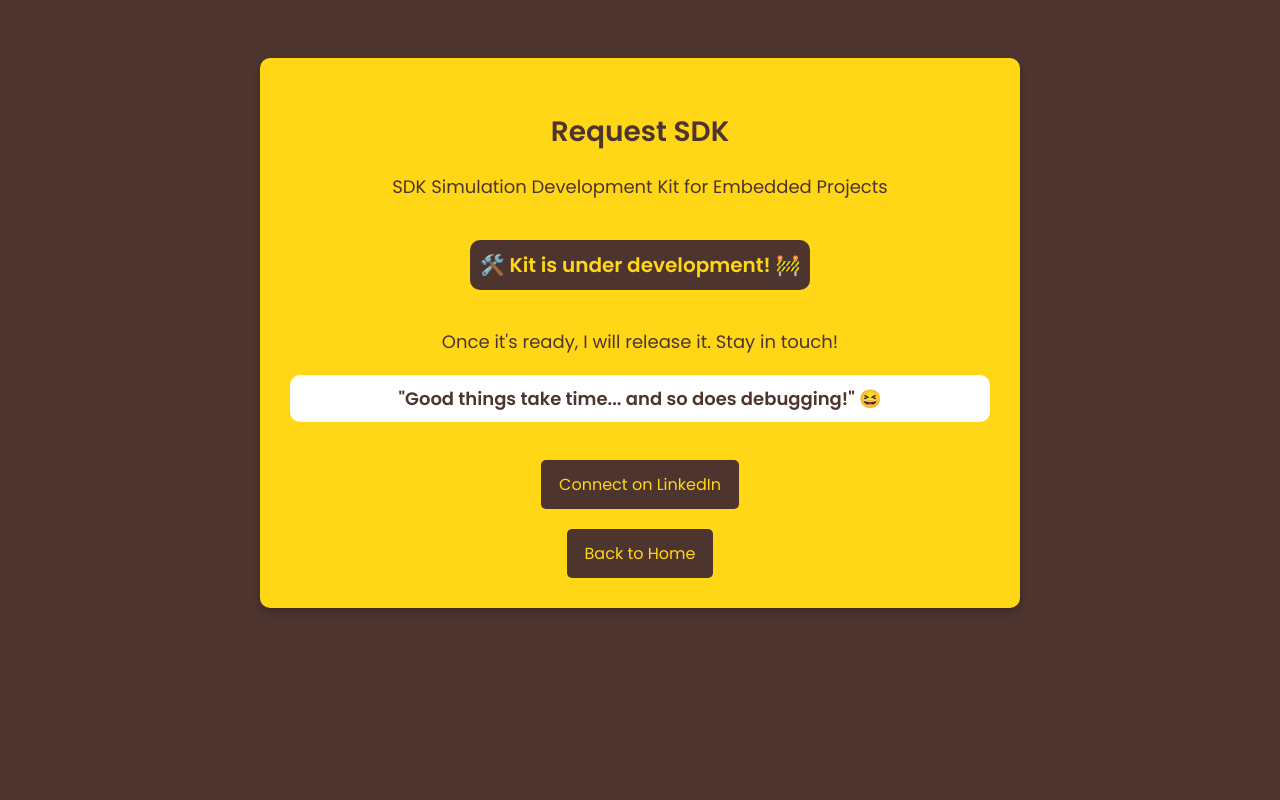
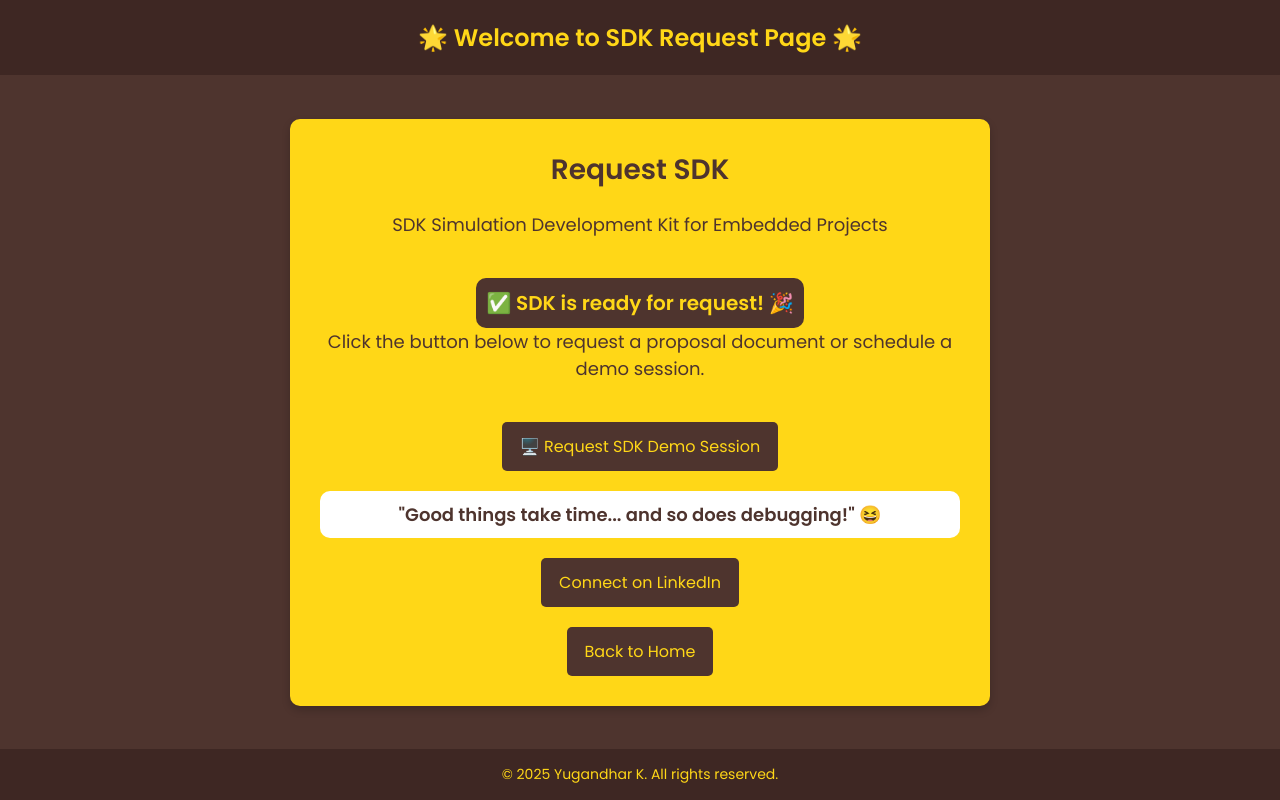
Before and after one commit to Yugandhar2k1/portfolio-website, a plain HTML site: page request-sdk.html in a window 1280 px wide. Drawn offline with Linux system fonts and the light colour scheme.

Commit message:
updated sdk demo and proposal

```diff
--- a/request-sdk.html
+++ b/request-sdk.html
@@ -7,18 +7,37 @@
     <style>
         @import url('https://fonts.googleapis.com/css2?family=Poppins:wght@300;400;600&display=swap');
 
+        * {
+            margin: 0;
+            padding: 0;
+            box-sizing: border-box;
+        }
+
         body {
             font-family: 'Poppins', sans-serif;
             background-color: #4E342E; /* Brown */
             color: #fff;
             text-align: center;
-            padding: 50px;
-            overflow: hidden;
+            height: 100vh;
+            display: flex;
+            flex-direction: column;
+            justify-content: space-between;
+            align-items: center;
         }
 
+        /* Header Styling */
+        .header {
+            width: 100%;
+            padding: 20px;
+            background: #3E2723; /* Dark Brown */
+            color: #FFD717;
+            font-size: 24px;
+            font-weight: bold;
+        }
+
+        /* Main Content */
         .container {
             max-width: 700px;
-            margin: auto;
             background-color: #FFD717; /* Yellow */
             padding: 30px;
             border-radius: 10px;
@@ -62,7 +81,7 @@
             animation: fadeIn 3s ease-in-out;
         }
 
-        .linkedin-link {
+        .btn {
             display: inline-block;
             margin-top: 20px;
             text-decoration: none;
@@ -75,7 +94,7 @@
             animation: fadeIn 2s ease-in-out;
         }
 
-        .linkedin-link:hover {
+        .btn:hover {
             background-color: #D7CCC8;
             color: #4E342E;
         }
@@ -98,6 +117,15 @@
             color: #4E342E;
         }
 
+        /* Footer Styling */
+        .footer {
+            width: 100%;
+            padding: 15px;
+            background: #3E2723; /* Dark Brown */
+            color: #FFD717;
+            font-size: 14px;
+        }
+
         /* Animations */
         @keyframes fadeIn {
             from { opacity: 0; }
@@ -111,22 +139,37 @@
     </style>
 </head>
 <body>
+
+    <!-- Header Section -->
+    <div class="header">
+        🌟 Welcome to SDK Request Page 🌟
+    </div>
+
+    <!-- Main Content Section -->
     <div class="container">
         <h2>Request SDK</h2>
         <p class="description">SDK Simulation Development Kit for Embedded Projects</p>
 
-        <p class="status">🛠️ Kit is under development! 🚧</p>
+        <p class="status">✅ SDK is ready for request! 🎉</p>
 
-        <p class="description">Once it's ready, I will release it. Stay in touch!</p>
+        <p class="description">Click the button below to request a proposal document or schedule a demo session.</p>
+
+        <a href="https://forms.gle/d9ZjpDuaPsr5FoFRA" class="btn" target="_blank">🖥️ Request SDK Demo Session</a>
 
         <!-- Funny Quote -->
         <p class="quote">"Good things take time... and so does debugging!" 😆</p>
 
         <!-- LinkedIn Profile Link -->
-        <a href="https://www.linkedin.com/in/yugandhar2k1" class="linkedin-link" target="_blank">Connect on LinkedIn</a>
+        <a href="https://www.linkedin.com/in/yugandhar2k1" class="btn" target="_blank">Connect on LinkedIn</a>
 
         <br>
         <a href="index.html" class="back-button">Back to Home</a>
     </div>
+
+    <!-- Footer Section -->
+    <div class="footer">
+        © 2025 Yugandhar K. All rights reserved.
+    </div>
+
 </body>
 </html>
```
Also changed, not shown: index.html (+9 -9 lines).
